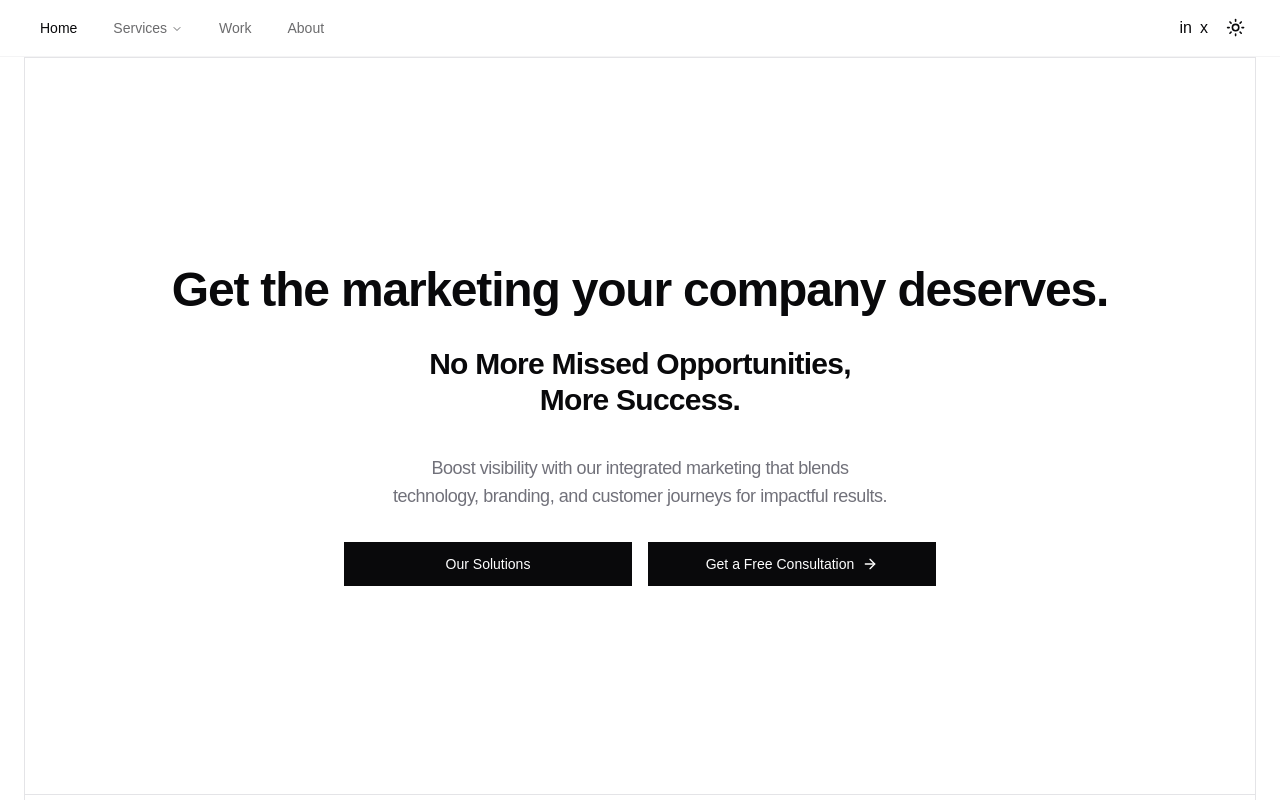
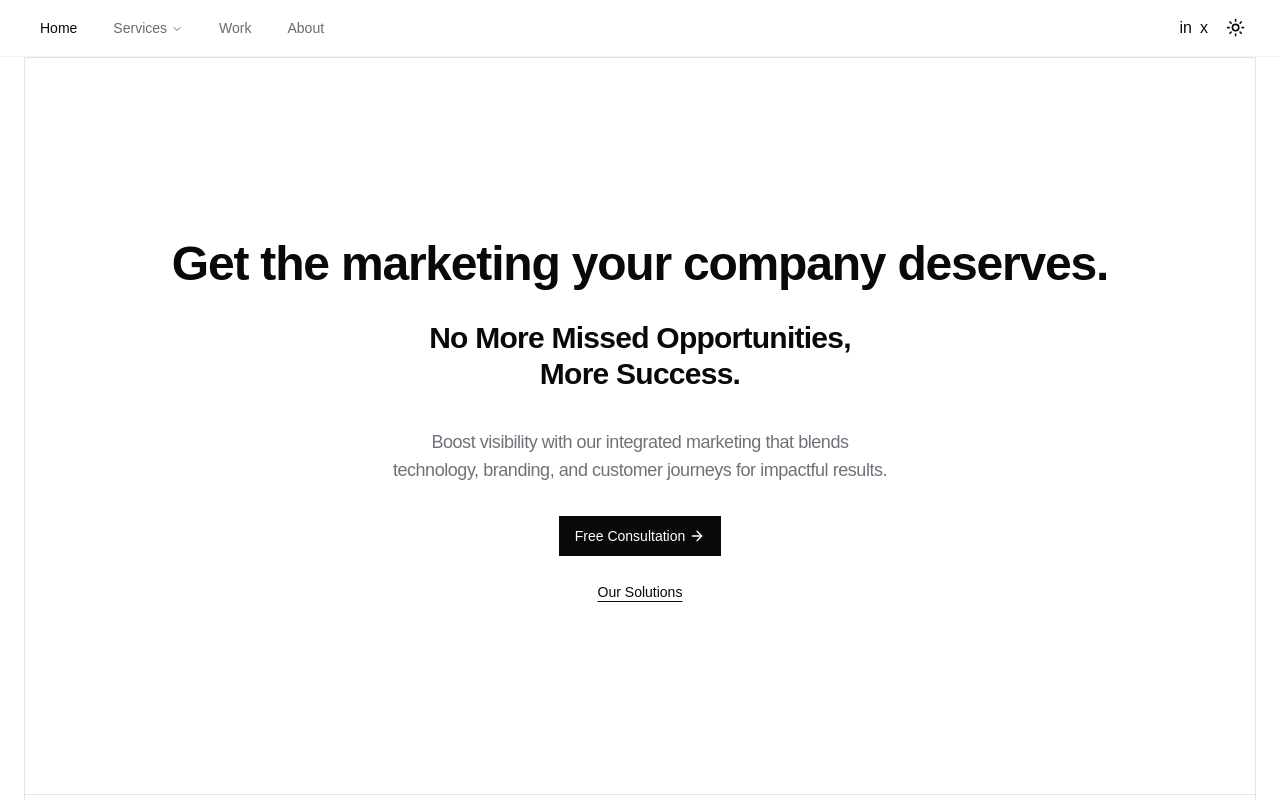
Before and after one commit to itsjmendez/toro, a Next.js app: page / in a window 1280 px wide. Shown: the top 800 px of the page. Built offline with nearby package versions, Linux system fonts and the light colour scheme; a web font is replaced by a local one.

Commit message:
refactor: Update hero section styling and content

```diff
--- a/components/hero.tsx
+++ b/components/hero.tsx
@@ -6,7 +6,7 @@ import ContainerEdgeCross from './ui/container-edge-cross';
 export const HeroSection = () => {
   return (
     <ContainerEdgeCross>
-      <div className="relative p-4 md:p-6 h-[calc(100vh-8vh)]">
+      <div className="relative p-4 md:p-6 h-[calc(100svh-8svh)]">
         <div className="relative flex flex-col gap-8 h-full justify-center md:items-center text-center ">
           <h1 className="font-semibold tracking-tight text-4xl md:text-5xl">
             Get the marketing your company deserves.
@@ -22,25 +22,27 @@ export const HeroSection = () => {
             technology, branding, and customer journeys for impactful results.
           </p>
 
-          <div className="flex flex-col md:flex-row gap-4 md:items-center">
+          <div className="flex flex-col gap-4 md:items-center">
+            <span>
+              <Link
+                href="/"
+                className={`rounded-3xl ${buttonVariants({
+                  variant: 'default',
+                  size: 'default',
+                })}`}
+              >
+                Free Consultation
+                <ArrowRight className="ml-1 h-4 w-4" />
+              </Link>
+            </span>
             <Link
               href="/services"
-              className={`md:w-72 ${buttonVariants({
-                variant: 'default',
-                size: 'lg',
+              className={`underline ${buttonVariants({
+                variant: 'link',
+                size: 'default',
               })}`}
             >
               Our Solutions
-            </Link>
-            <Link
-              href="/"
-              className={`md:w-72 ${buttonVariants({
-                variant: 'default',
-                size: 'lg',
-              })}`}
-            >
-              Get a Free Consultation
-              <ArrowRight className="ml-2 h-4 w-4" />
             </Link>
           </div>
         </div>
```
